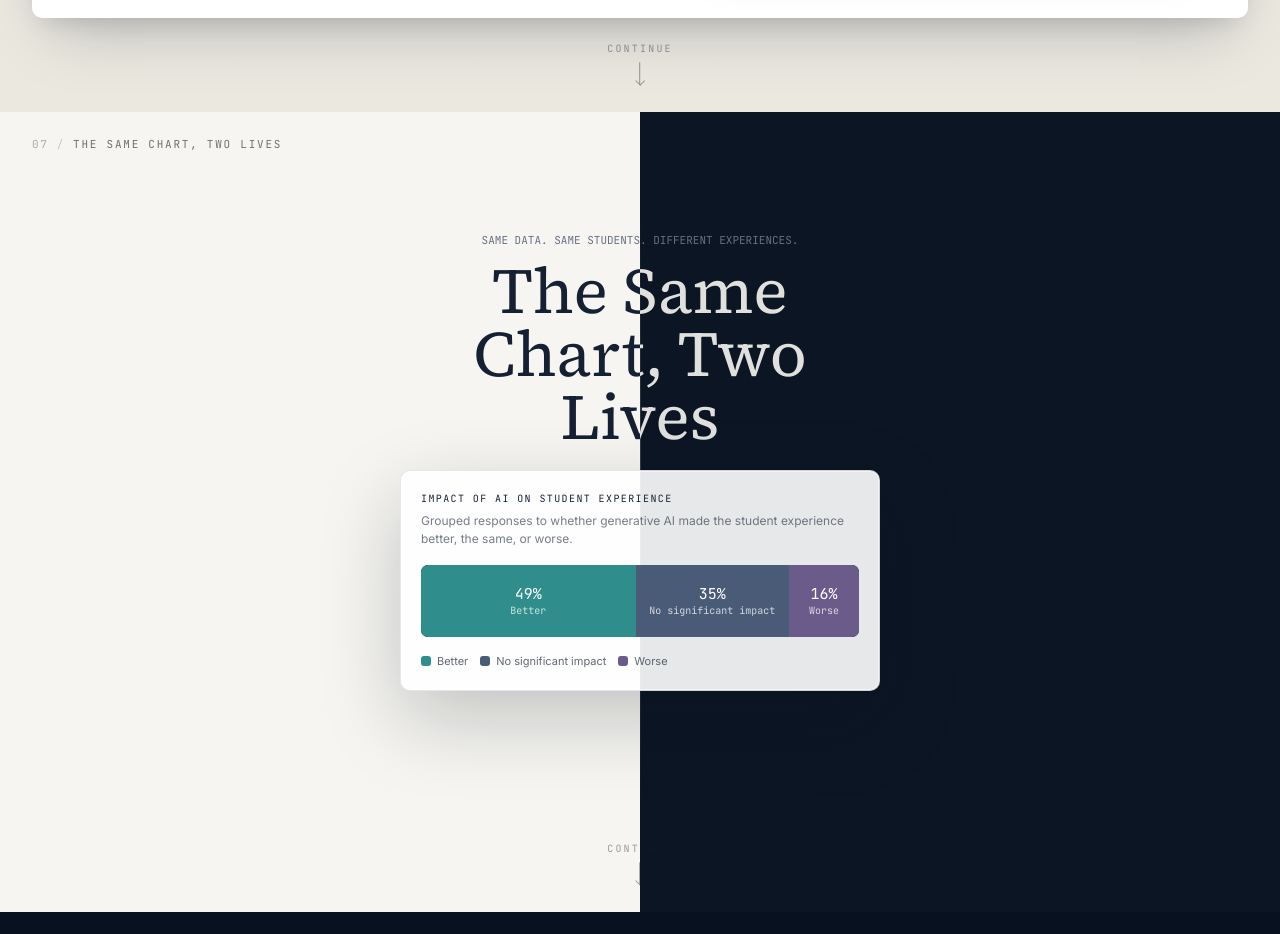
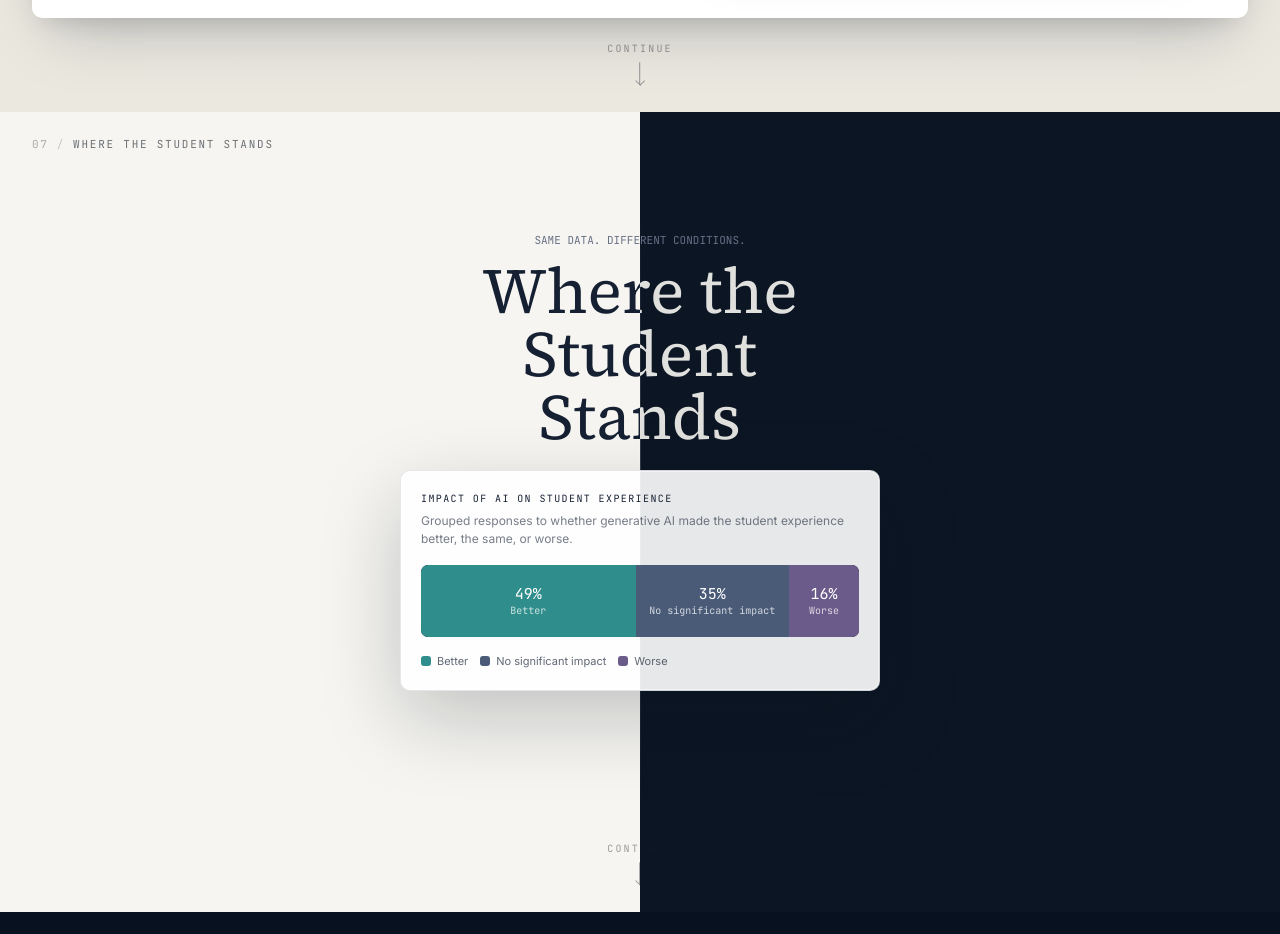
Before and after one commit to chifunt/the-second-student, a website built with Vite: page index.html in a window 1280 px wide. Shown: the part 5960-6894 px from the top of the page. Built offline with nearby package versions, Linux system fonts and the light colour scheme.

Commit message:
fix(scene-07): soften mirror scene copy

```diff
--- a/src/scenes/splitExperienceScene.ts
+++ b/src/scenes/splitExperienceScene.ts
@@ -26,14 +26,14 @@ const experienceSegments = [
 
 export const splitExperienceScene = createVisualScene({
   id: "split-experience-scene",
-  title: "The Same Chart, Two Lives",
+  title: "Where the Student Stands",
   mode: "ambiguous",
   sceneClass: "s7",
   mood: "paper-cold",
   screenLabel: "07 Same Chart Two Lives",
   animate: animateSplitExperienceScene,
   body: `
-    <div class="chyron"><span class="num">07</span><span class="sep">/</span><span>The Same Chart, Two Lives</span></div>
+    <div class="chyron"><span class="num">07</span><span class="sep">/</span><span>Where the Student Stands</span></div>
     <div class="scene-inner scene-inner--wide split-experience">
       <section class="split-side split-side--deliberate" aria-label="Deliberate student perspective">
         <div class="split-profile">
@@ -64,8 +64,8 @@ export const splitExperienceScene = createVisualScene({
       </section>
 
       <div class="split-chart-stage" aria-label="Shared student experience impact chart">
-        <p class="split-kicker">Same data. Same students. Different experiences.</p>
-        <h2 id="split-experience-scene-title">The Same Chart, Two Lives</h2>
+        <p class="split-kicker">Same data. Different conditions.</p>
+        <h2 id="split-experience-scene-title">Where the Student Stands</h2>
         <div class="split-chart">
           ${renderStackedBar(experienceSegments, {
             title: "Impact of AI on student experience",
--- a/src/styles/scenes/_split-experience.scss
+++ b/src/styles/scenes/_split-experience.scss
@@ -206,8 +206,13 @@
 }
 
 .split-reading .survey-quote__source {
+  color: rgba(216, 200, 255, 0.88);
   font-size: 8px;
   margin-top: 2px;
+}
+
+.split-reading .survey-quote__source small {
+  opacity: 0.86;
 }
 
 .split-reading--better {
```
